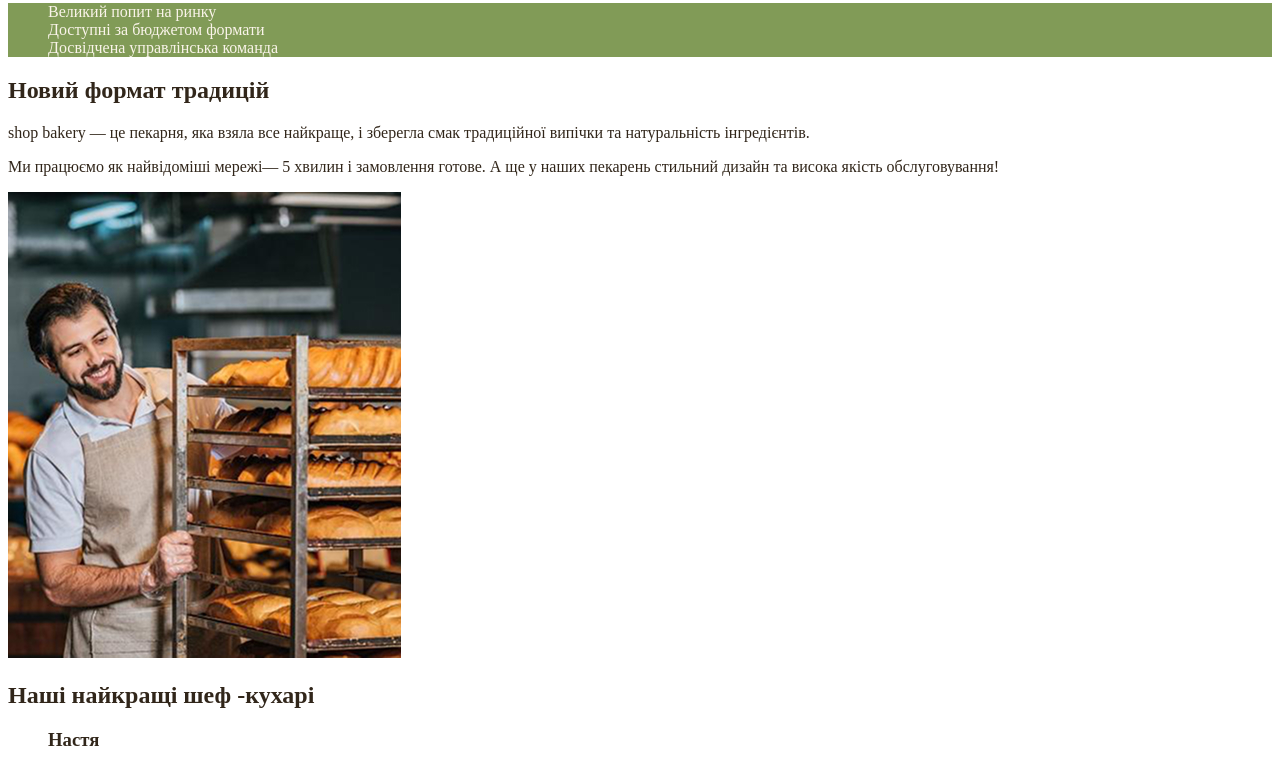
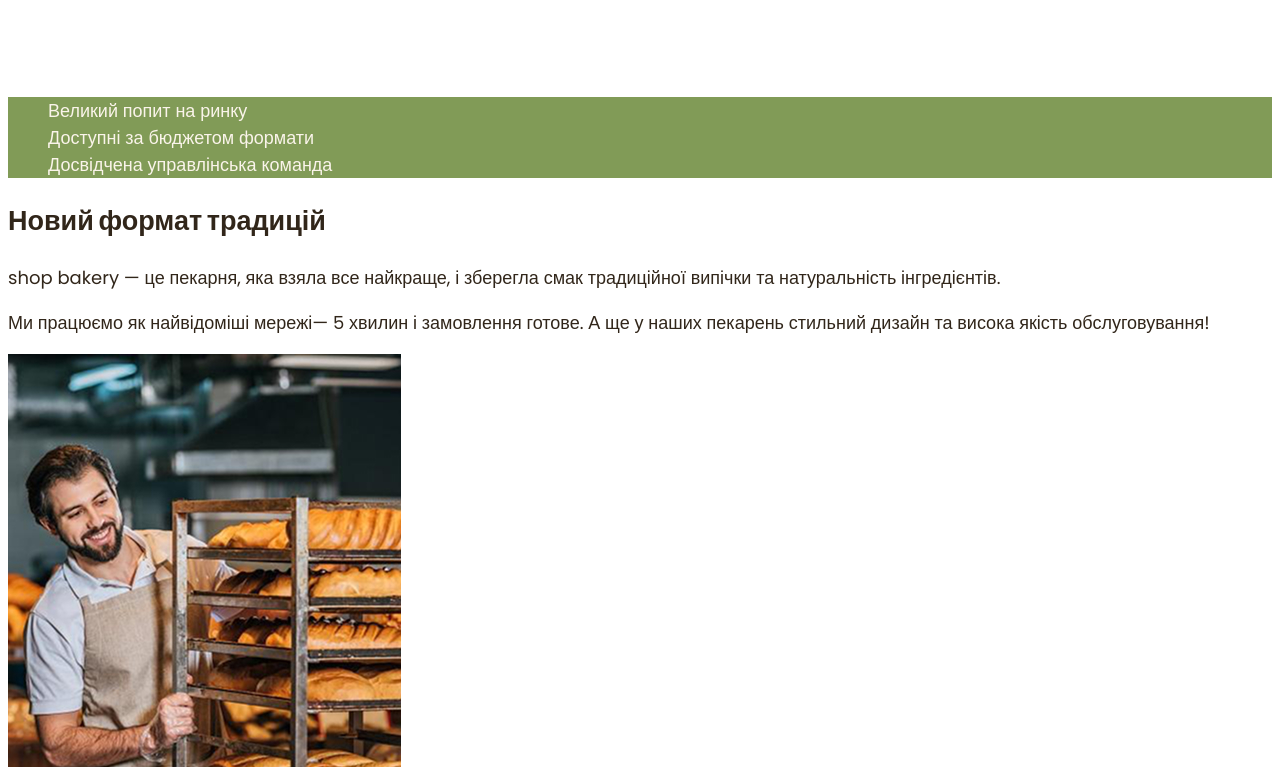
Before and after one commit to l4ppa/project-first, a plain HTML site: page index.html in a window 1280 px wide. Shown: the part 538-1305 px from the top of the page. Drawn offline with Linux system fonts and the light colour scheme.

Commit message:
add fonts

```diff
--- a/css/style.css
+++ b/css/style.css
@@ -1,3 +1,35 @@
+@font-face {
+    font-display: swap;
+    font-family: 'Poppins';
+    font-style: normal;
+    font-weight: 200;
+    src: url('../fonts/poppins-v24-latin-200.woff2') format('woff2');
+}
+
+@font-face {
+    font-display: swap;
+    font-family: 'Poppins';
+    font-style: normal;
+    font-weight: 400;
+    src: url('../fonts/poppins-v24-latin-regular.woff2') format('woff2');
+}
+
+@font-face {
+    font-display: swap;
+    font-family: 'Poppins';
+    font-style: normal;
+    font-weight: 600;
+    src: url('../fonts/poppins-v24-latin-600.woff2') format('woff2');
+}
+
+@font-face {
+    font-display: swap;
+    font-family: 'Poppins';
+    font-style: normal;
+    font-weight: 900;
+    src: url('../fonts/poppins-v24-latin-900.woff2') format('woff2');
+}
+
 :root{
     --color-primary-dark: #819B57;
     --color-primary-light: #FAF4EA;
@@ -5,8 +37,14 @@
 }
 
 /* Base */
+*{
+    box-sizing: border-box;
+}
 body{
     color: var(--color-secondary);
+    font-family: 'Poppins', sans-serif;
+    font-size: 18px;
+    line-height: 1.5;
 }
 
 ul{
--- a/index.html
+++ b/index.html
@@ -4,6 +4,7 @@
     <meta charset="UTF-8" />
     <meta name="viewport" content="width=device-width, initial-scale=1.0" />
     <title>Сучасна пекарня</title>
+    <link rel="preconnect" href="https://fonts.googleapis.com">
     <link rel="stylesheet" href="./css/style.css">
   </head>
   <body>
```
Also changed, not shown: fonts/poppins-v24-latin-200.woff2 (added), fonts/poppins-v24-latin-600.woff2 (added), fonts/poppins-v24-latin-900.woff2 (added), fonts/poppins-v24-latin-regular.woff2 (added).
